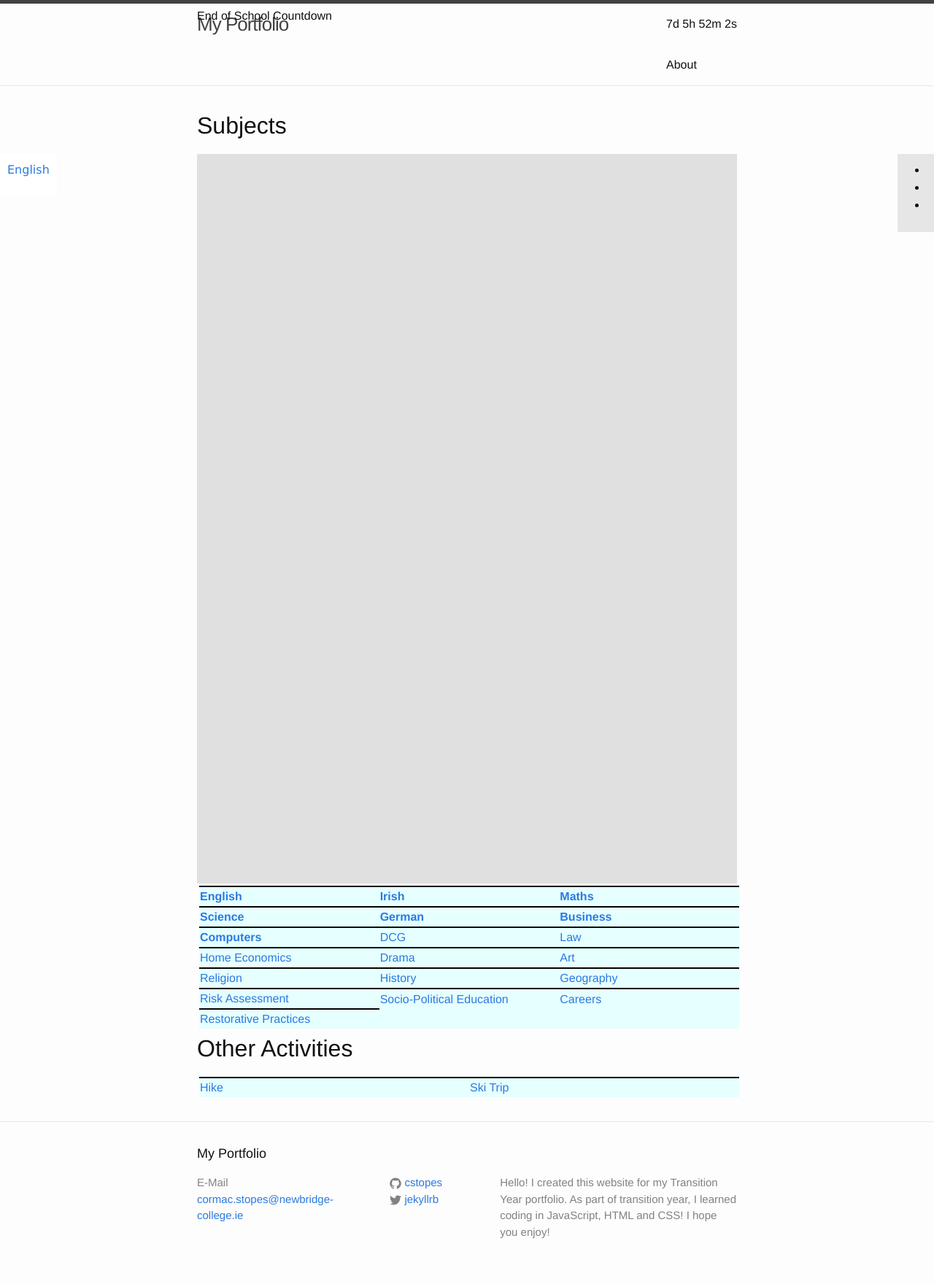
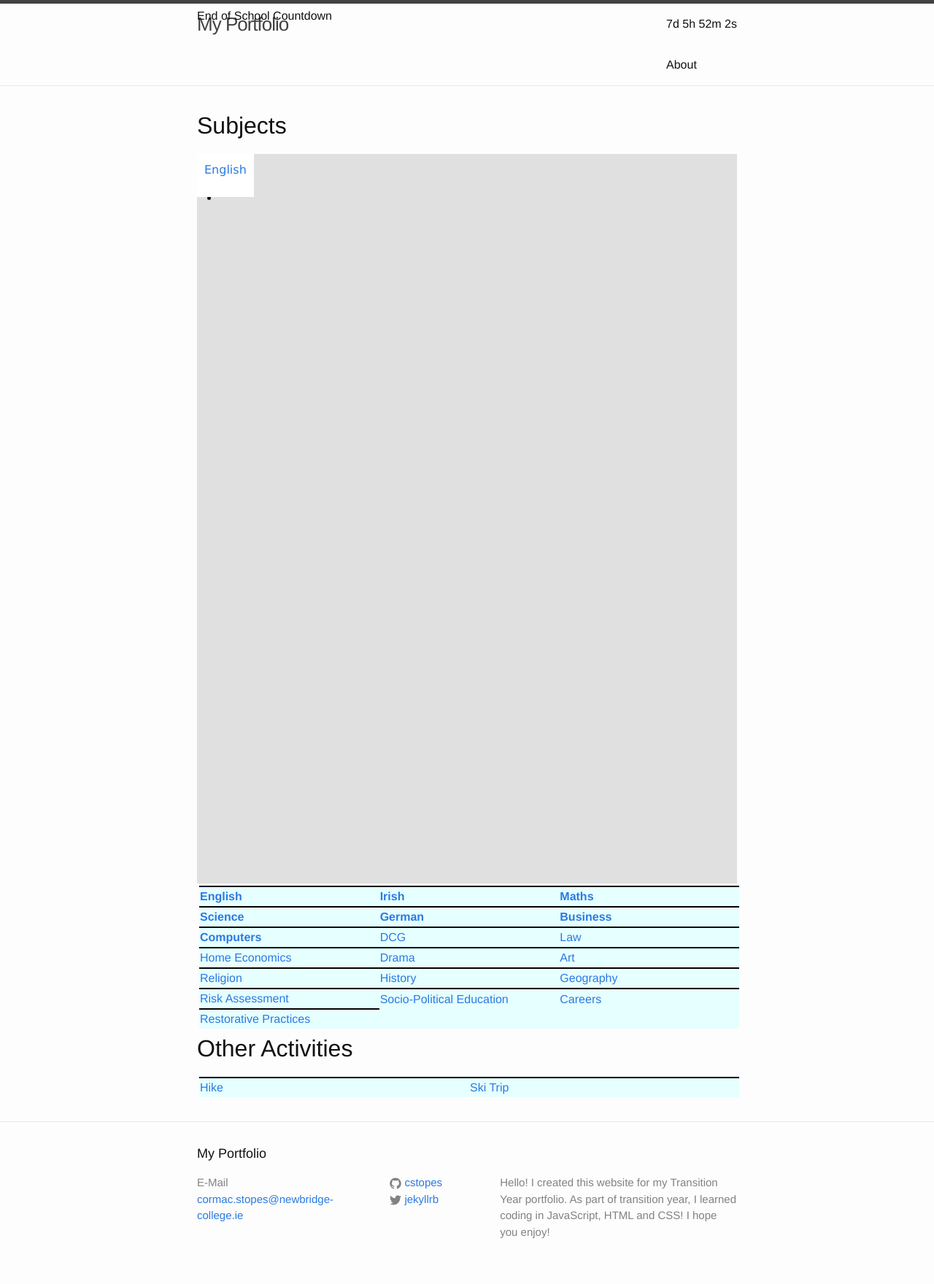
Before and after one commit to cstopes/cstopes.github.io, a Jekyll site: the page built from index.html, in a window 1280 px wide. Shown: the whole page at 73% size. Built offline with Jekyll 4.4.1, drawn with Linux system fonts in a browser that asks for light colours.

Commit message:
Update _layout.scss

```diff
--- a/_sass/_layout.scss
+++ b/_sass/_layout.scss
@@ -264,18 +264,14 @@ table, tr:nth-child(even){
     height: 1000px;
     width: 100%;
     background-color: #e0e0e0;
+    position: relative;
 }
 .subBox_subject{
     position: absolute;
     padding: 10px;
     background-color: #ffffff;
 }
-.subBox_examples{
-    position: absolute;
-    margin-right: 0;
-    padding: 10px;
-    background-color: #e6e6e6;
-}
+
 .subjectTitle{
     text-size: 50px;
     font-family: Verdana;
```
